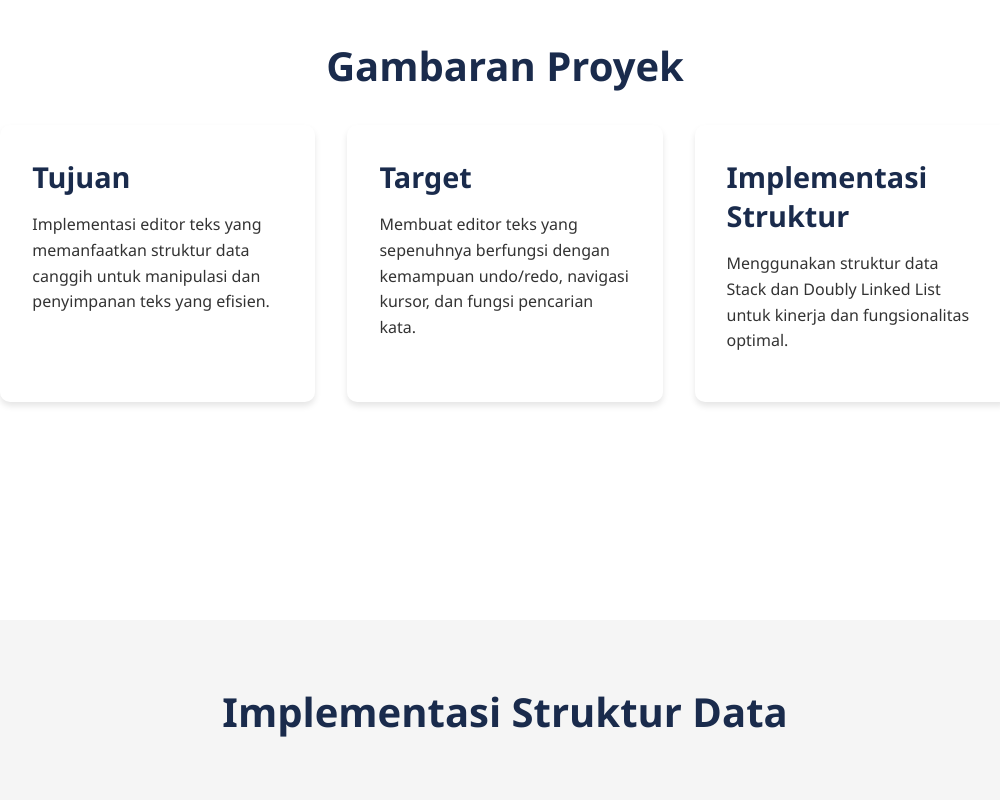
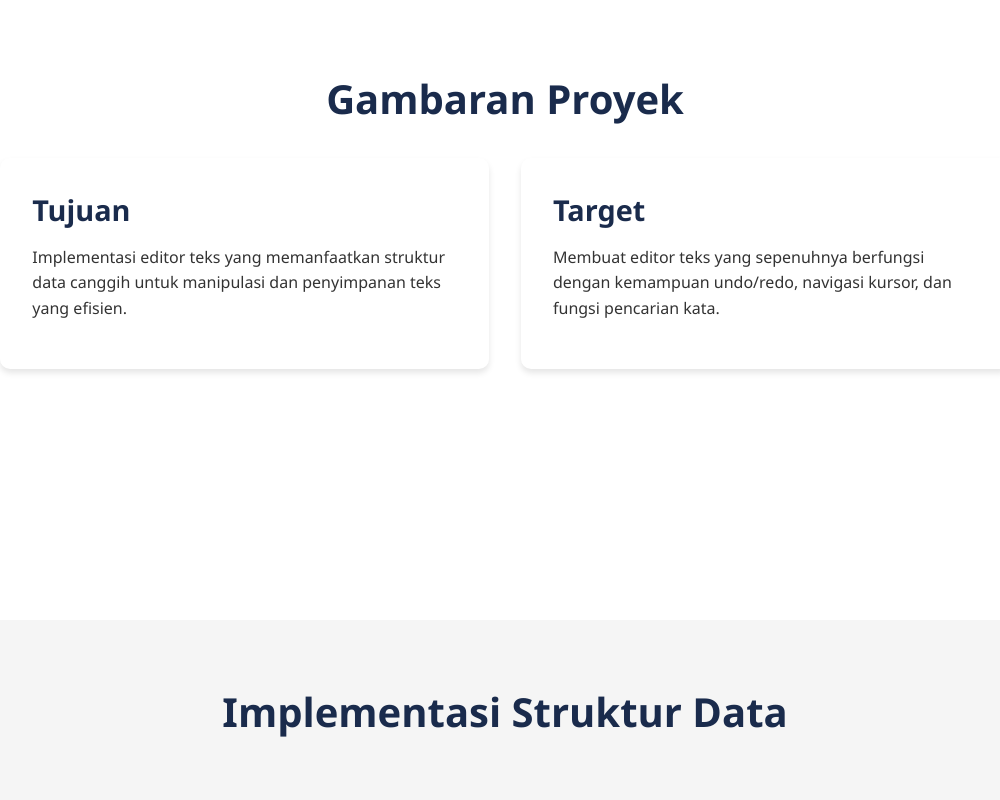
Before and after one commit to vadly2509/PRESENTASITUBES, a plain HTML site: page Index.html in a window 1280 px wide. Shown: the part 980-1780 px from the top of the page, without its empty margins (135-1135 px from the left). Drawn offline with nearby package versions, Linux system fonts and the light colour scheme.

Commit message:
Update Index.html

```diff
--- a/Index.html
+++ b/Index.html
@@ -326,10 +326,6 @@
                     <h3>Target</h3>
                     <p>Membuat editor teks yang sepenuhnya berfungsi dengan kemampuan undo/redo, navigasi kursor, dan fungsi pencarian kata.</p>
                 </div>
-                <div class="card" data-aos="fade-up" data-aos-delay="400">
-                    <h3>Implementasi Struktur</h3>
-                    <p>Menggunakan struktur data Stack dan Doubly Linked List untuk kinerja dan fungsionalitas optimal.</p>
-                </div>
             </div>
         </div>
     </section>
```
